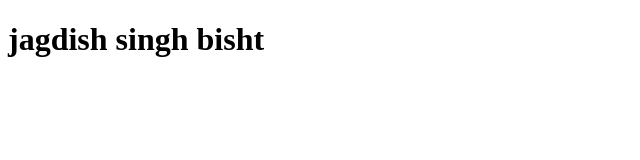
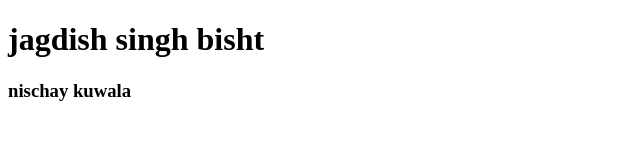
Before and after one commit to Jagdish-bisht/Git-Merge, a plain HTML site: page index.html in a window 1280 px wide. Shown: the whole page, without its empty margins (0-640 px from the left). Drawn offline with Linux system fonts and the light colour scheme.

Commit message:
adding nischay name

```diff
--- a/index.html
+++ b/index.html
@@ -7,5 +7,8 @@
 </head>
 <body>
     <h1>jagdish singh bisht</h1>
+
+    <h3>nischay kuwala
+    </h3>
 </body>
 </html>
```
